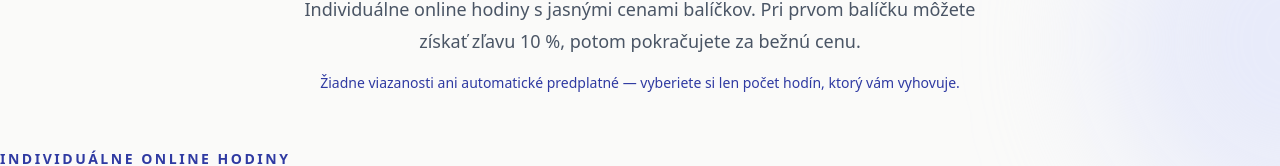
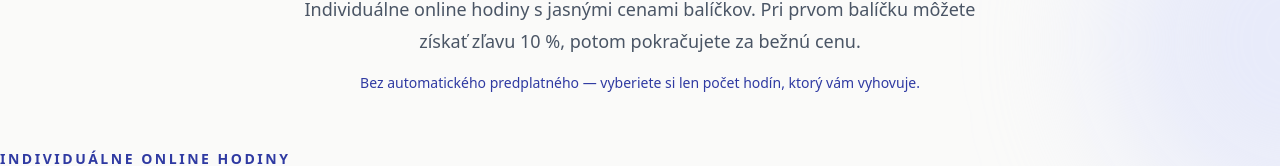
Before and after one commit to 505hits/mundus, a Next.js app: page /prices in a window 1280 px wide. Shown: the part 375-541 px from the top of the page. Built offline with nearby package versions, Linux system fonts and the light colour scheme; no server answers.

Commit message:
Clarify non-recurring package pricing copy

```diff
--- a/src/components/PricingSection.tsx
+++ b/src/components/PricingSection.tsx
@@ -49,8 +49,8 @@ export default function PricingSection({
 
           <p className="mt-4 text-sm font-medium text-[#2F3AA2]">
             {sk
-              ? "Žiadne viazanosti ani automatické predplatné — vyberiete si len počet hodín, ktorý vám vyhovuje."
-              : "No contracts or automatic subscription — simply choose the number of lessons that suits you."}
+              ? "Bez automatického predplatného — vyberiete si len počet hodín, ktorý vám vyhovuje."
+              : "No automatic renewal or recurring subscription — simply choose the number of lessons that suits you."}
           </p>
         </motion.div>
 
```
